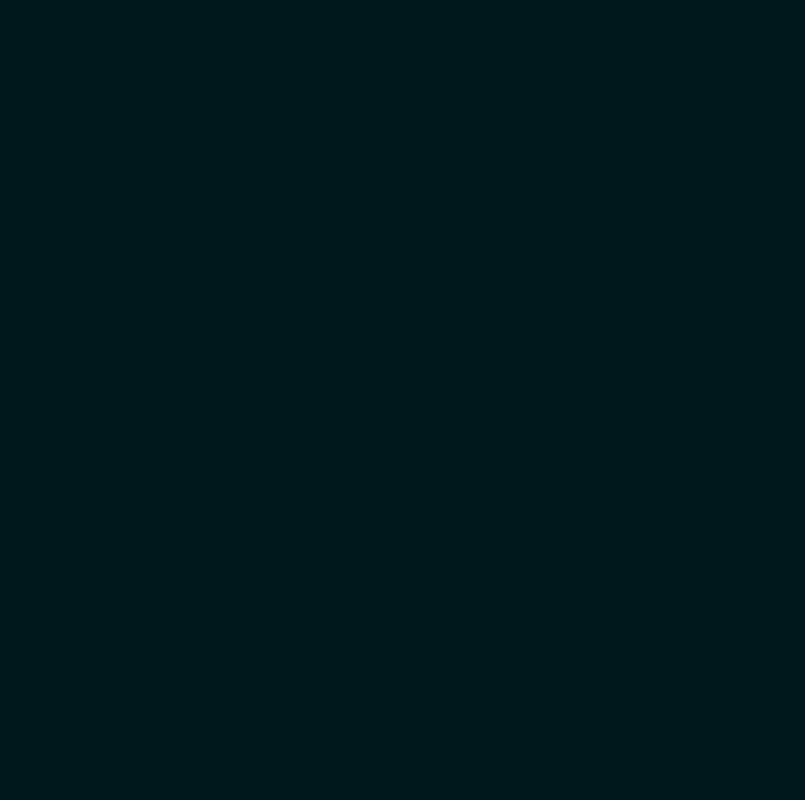
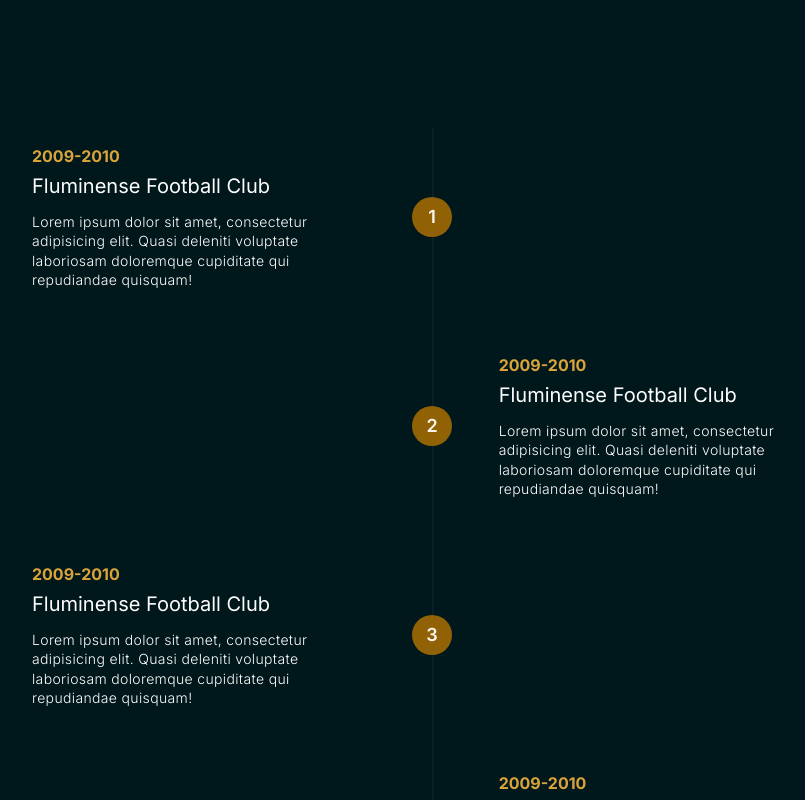
Before and after one commit to IsraelHumberto/dev-rael, a Next.js app: page / in a window 1280 px wide. Shown: the part 720-1520 px from the top of the page, without its empty margins (208-1013 px from the left). Before the commit the page ends 800 px from the top, so only its background shows below. Built offline with nearby package versions, Linux system fonts and the light colour scheme.

Commit message:
feat: create section timeline

```diff
--- a/src/app/globals.css
+++ b/src/app/globals.css
@@ -4,6 +4,7 @@
 
 
 body {
+    color: #fefefe;
 }
 
 .border-teste {
@@ -15,12 +16,12 @@
 }
 
 .section {
-  padding: 1rem 0;
+  padding: 3rem 0;
 
 }
-
+/*
 @media screen and (min-width: 768px) {
   .section {
     padding: 6rem 0;
   }
-}
+} */
--- a/src/app/page.jsx
+++ b/src/app/page.jsx
@@ -1,9 +1,11 @@
 import Hero from '../components/Hero'
+import Timeline from '../components/Timeline/Timeline'
 
 export default function Home() {
   return (
     <main className="container mx-auto w-full relative">
       <Hero />
+      <Timeline />
     </main>
   )
 }
--- /dev/null
+++ b/src/components/Timeline/Side.jsx
@@ -0,0 +1,18 @@
+
+const Side = ({ index, year, company, resume }) => {
+  return (
+    <div className={`mb-8 flex gap-6 sml:gap-0 sml:justify-between items-center w-full ${index%2 == 1 ? 'sml:flex-row-reverse' : ''}`}>
+      <div className="order-1 w-5/12 hidden sml:block"></div>
+      <div className="z-20 flex items-center order-1 min-w-[2.5rem] min-h-[2.5rem] rounded-full bg-accent-700 ">
+        <div className="mx-auto font-semibold text-lg text-white">{index}</div>
+      </div>
+      <div className={`order-1 rounded-lg w-full sml:w-5/12 py-4`}>
+        <h4 className="mb-1 font-bold text-accent-500">{year}</h4>
+        <h3 className="mb-3 text-lg sm:text-xl">{company}</h3>
+          <p className="text-sm leading-snug tracking-wide text-opacity-100 font-light">{resume}</p>
+      </div>
+    </div>
+  )
+}
+
+export default Side
--- /dev/null
+++ b/src/components/Timeline/Timeline.jsx
@@ -0,0 +1,39 @@
+import React from 'react'
+import Side from './Side'
+
+const Timeline = () => {
+  return (
+    <div class="section sml:max-w-[800px] w-full h-full mx-auto">
+      <div class="relative wrap overflow-hidden h-full">
+        <div class="border-2-2 absolute border-opacity-20 border-gray-700 h-full border sml:left-1/2 left-[20px]"></div>
+          <Side
+            index={1}
+            year='2009-2010'
+            company='Fluminense Football Club'
+            resume='Lorem ipsum dolor sit amet, consectetur adipisicing elit. Quasi deleniti voluptate laboriosam doloremque cupiditate qui repudiandae quisquam!'
+          />
+          <Side
+            index={2}
+            year='2009-2010'
+            company='Fluminense Football Club'
+            resume='Lorem ipsum dolor sit amet, consectetur adipisicing elit. Quasi deleniti voluptate laboriosam doloremque cupiditate qui repudiandae quisquam!'
+          />
+          <Side
+            index={3}
+            year='2009-2010'
+            company='Fluminense Football Club'
+            resume='Lorem ipsum dolor sit amet, consectetur adipisicing elit. Quasi deleniti voluptate laboriosam doloremque cupiditate qui repudiandae quisquam!'
+          />
+          <Side
+            index={4}
+            year='2009-2010'
+            company='Fluminense Football Club'
+            resume='Lorem ipsum dolor sit amet, consectetur adipisicing elit. Quasi deleniti voluptate laboriosam doloremque cupiditate qui repudiandae quisquam!'
+          />
+
+      </div>
+    </div>
+  )
+}
+
+export default Timeline
```
